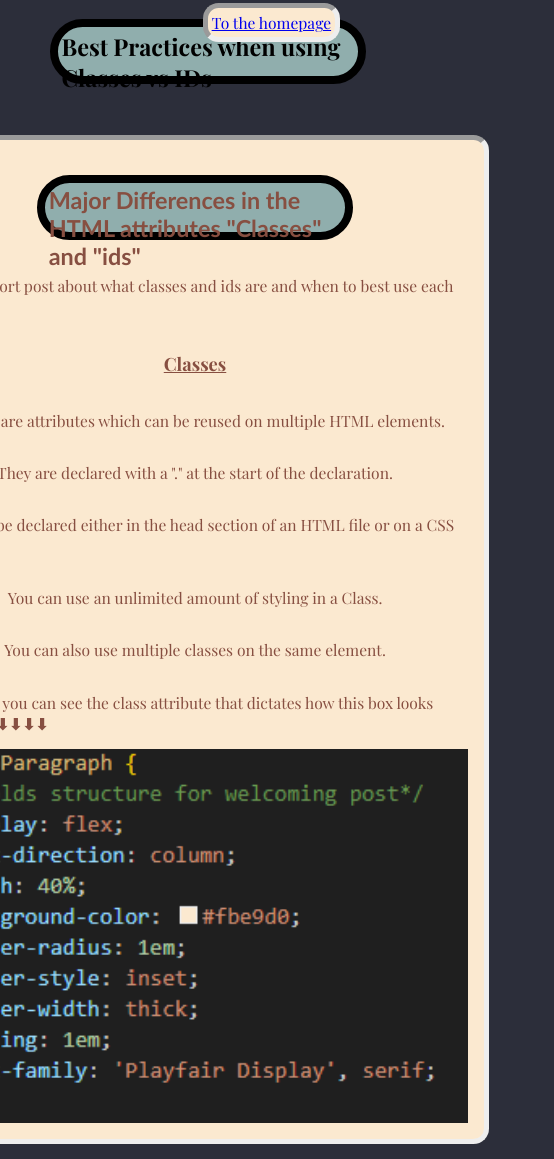
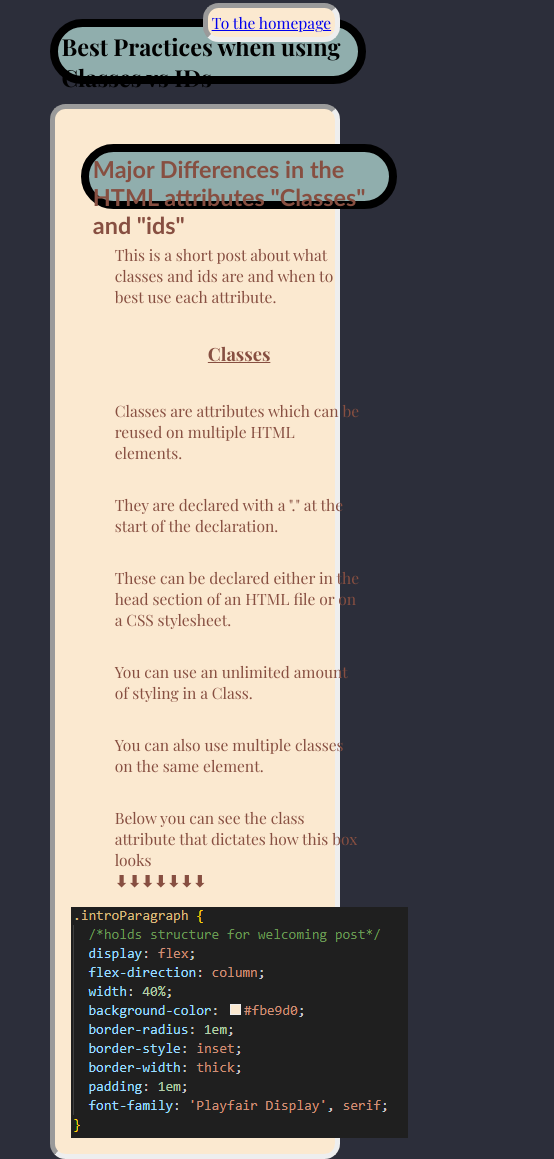
Before and after one commit to jack-gloyer/jack-gloyer.github.io, a plain HTML site: page blog/html-css.html in a window 390 px wide. Shown: the part 31-1190 px from the top of the page, 554 px wide, since content can reach past the window. Drawn offline with nearby package versions, Linux system fonts and the light colour scheme; a web font is replaced by a local one.

Commit message:
add mobile fix

```diff
--- a/blog/html-css.html
+++ b/blog/html-css.html
@@ -36,7 +36,6 @@
         <a href="/index.html">To the homepage</a>
       </nav>
       <h1 class="blogTitleBar"> Best Practices when using Classes vs IDs</h1>
-      <div class="mainLayout">
         <div class="introParagraph">
           <h2 class = "paragraphTitle">
                 Major Differences in the HTML attributes "Classes" and "ids"
--- a/styles/main.css
+++ b/styles/main.css
@@ -51,6 +51,7 @@
   flex-direction: column;
   flex-wrap: wrap;
   background-color: #fbe9d0;
+  color: #874f41;
   border-radius: 1em;
   border-style: inset;
   border-width: thick;
@@ -98,7 +99,8 @@
   opacity: 65%;
 }
 .blogImage {
-  width: 35em;
+  height: 75%;
+  width: 75;
 }
 .footer {
   /*structure for footer*/
```
Also changed, not shown: index.html (+6 -4 lines).
